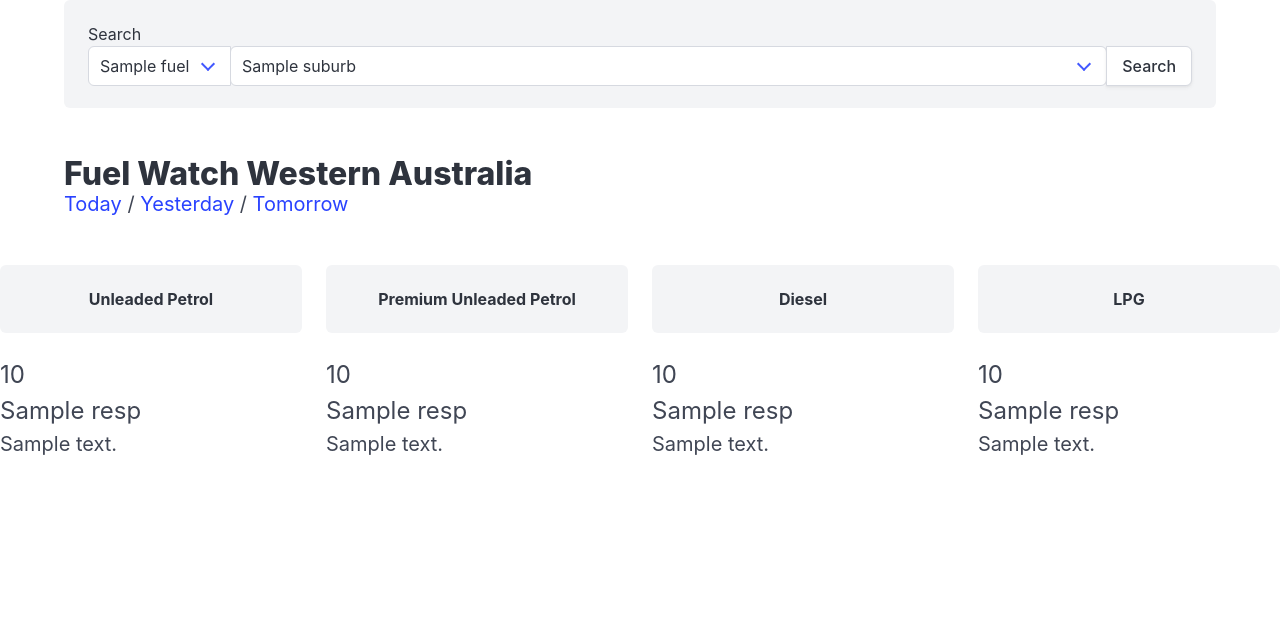
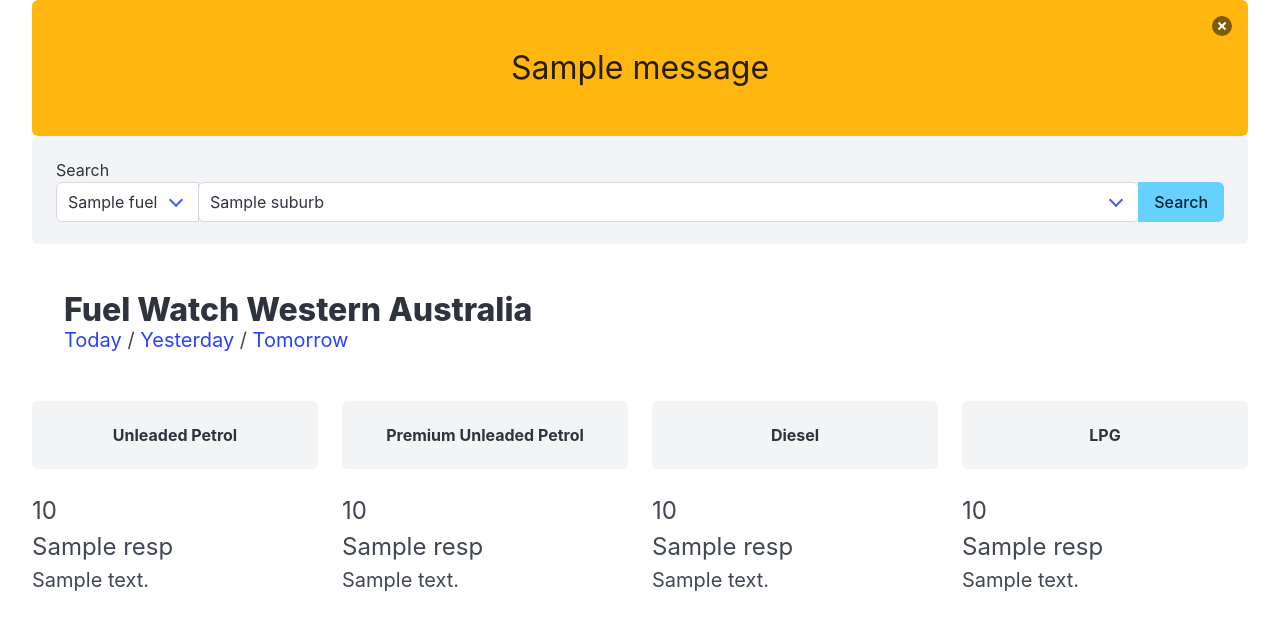
Before and after one commit to danielmichaels/fuelwatcher-website, a Flask app: template app/templates/index.html in a window 1280 px wide. Shown: the part 52-682 px from the top of the page. Run offline with Flask 2, Linux system fonts and the light colour scheme; the template is opened without the code that fills it: most values are stand-ins (such as "Sample title", 1, 10 or a date in 2020); one stand-in notice (Sample message) is shown; some libraries are stand-ins or nearby versions.

Commit message:
Scripts now dismisses notifications, container is-fluid added to pages

```diff
--- a/app/templates/base.html
+++ b/app/templates/base.html
@@ -3,11 +3,12 @@
 <head>
     <meta charset="utf-8">
     <meta name="viewport" content="width=device-width, initial-scale=1">
-    <title>Fuelwatcher | A West Australia FuelWatch Aggregator and Search Site.</title>
+    <title>Fuelwatcher | A West Australia FuelWatch Aggregator and Search
+        Site.</title>
     <link rel="stylesheet" type="text/css" href="
             {{ url_for('static', filename='node_modules/bulma/css/bulma.css') }}">
-     <!--   <link rel="stylesheet"
-              href="https://cdnjs.cloudflare.com/ajax/libs/bulma/0.6.2/css/bulma.min.css"> -->
+    <!--   <link rel="stylesheet"
+             href="https://cdnjs.cloudflare.com/ajax/libs/bulma/0.6.2/css/bulma.min.css"> -->
     <script defer
             src="https://use.fontawesome.com/releases/v5.0.6/js/all.js"></script>
 </head>
@@ -30,7 +31,8 @@
         </div>
         <div id="topstories-nav" class="navbar-menu">
             <div class="navbar-start">
-                <a class="navbar-item" href="{{ url_for('core.index', day='today') }}">
+                <a class="navbar-item"
+                   href="{{ url_for('core.index', day='today') }}">
                     Home
                 </a>
                 <div class="navbar-item has-dropdown is-hoverable">
@@ -50,8 +52,25 @@
                     </div>
                 </div>
             </div>
+        </div>
     </nav>
 {% endblock %}
+
+
+<!-- Message Flashing -->
+{% with messages = get_flashed_messages() %}
+    {% if messages %}
+        {% for message in messages %}
+            <div class="container is-fluid">
+                <div class="notification is-warning has-text-centered is-size-3">
+                    <button class="delete"></button>
+                    {{ message }}
+                </div>
+            </div>
+        {% endfor %}
+    {% endif %}
+{% endwith %}
+
 
 {% block content %}
 
--- a/app/templates/index.html
+++ b/app/templates/index.html
@@ -4,7 +4,7 @@
 
     <!-- search bar with dropdowns -->
 
-    <div class="container">
+    <div class="container is-fluid">
         <div class="notification">
             <p class="is-size3">Search</p>
             <div class="field has-addons">
@@ -41,7 +41,9 @@
                 <p class="control is-expanded">
                 </p>
                 <p class="control">
-                        <a class="button">
+                    <a class="button is-info" type="submit"
+                       href="{{ url_for('core.search_results',
+                       suburb='Floreat', product=7) }}">
                         Search
                     </a>
                 </p>
@@ -65,10 +67,8 @@
                 </h2>
             </div>
         </div>
-    </div>
-    </div>
     </section>
-    <div class="block">
+    <div class="container is-fluid">
         <div class="columns">
             <div class="column">
                 <p class="notification is-size2 has-text-weight-bold has-text-centered">
--- a/app/templates/scripts.html
+++ b/app/templates/scripts.html
@@ -26,4 +26,14 @@
 
     });
 
+    var deleteButtons = document.getElementsByClassName('delete');
+
+    for (var i = 0; i < deleteButtons.length; i++) {
+        deleteButtons[i].addEventListener('click', dismiss);
+    }
+
+    function dismiss(e) {
+        this.parentNode.classList.add('is-hidden');
+    }
+
 </script>
```
Also changed, not shown: app/templates/result.html (+0 -10 lines). Lines whose indentation alone changed are shown as unchanged.
